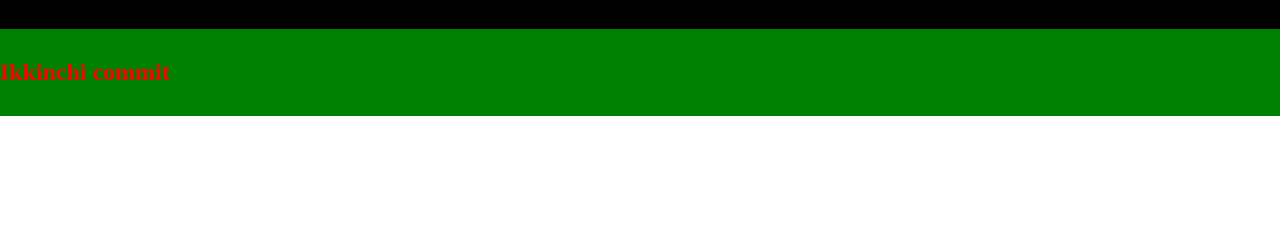
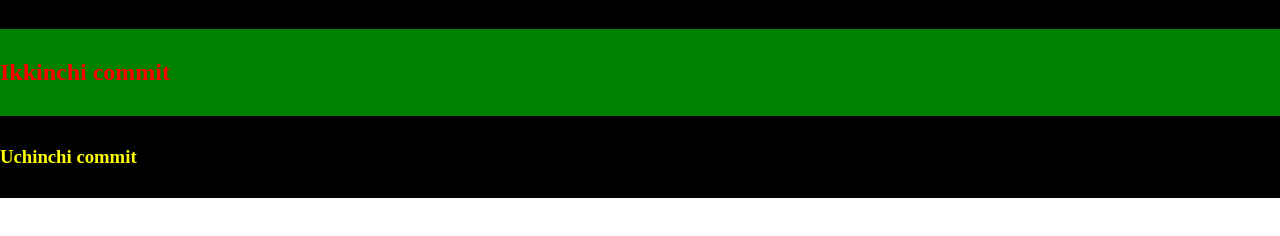
Before and after one commit to Mirfozil2000/second-lesson, a plain HTML site: page index.html in a window 1280 px wide. Shown: the part 68-304 px from the top of the page. Drawn offline with Linux system fonts and the light colour scheme.

Commit message:
uchinchi commit

```diff
--- a/index.html
+++ b/index.html
@@ -9,5 +9,6 @@
 <body>
     <h1>Birinchi commit</h1>
     <h2>Ikkinchi commit</h2>
+    <h3>Uchinchi commit</h3>
 </body>
 </html>
--- a/style.css
+++ b/style.css
@@ -15,3 +15,9 @@ h2 {
     background-color: green;
     padding: 30px 0;
 }
+
+h3 {
+    color: yellow;
+    background-color: black;
+    padding: 30px 0;
+}
```
